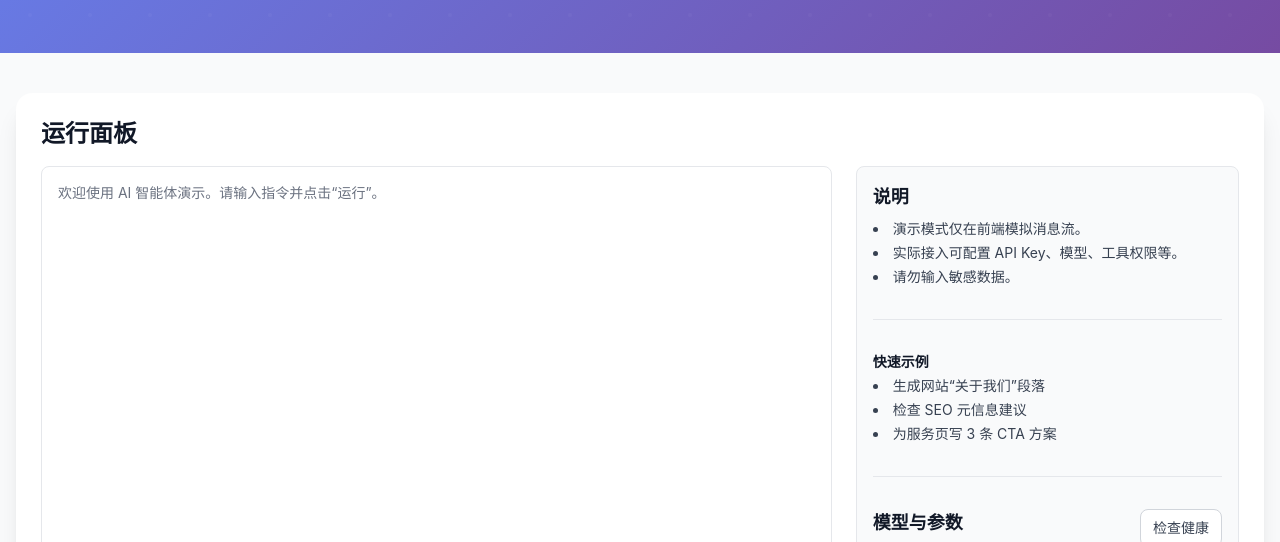
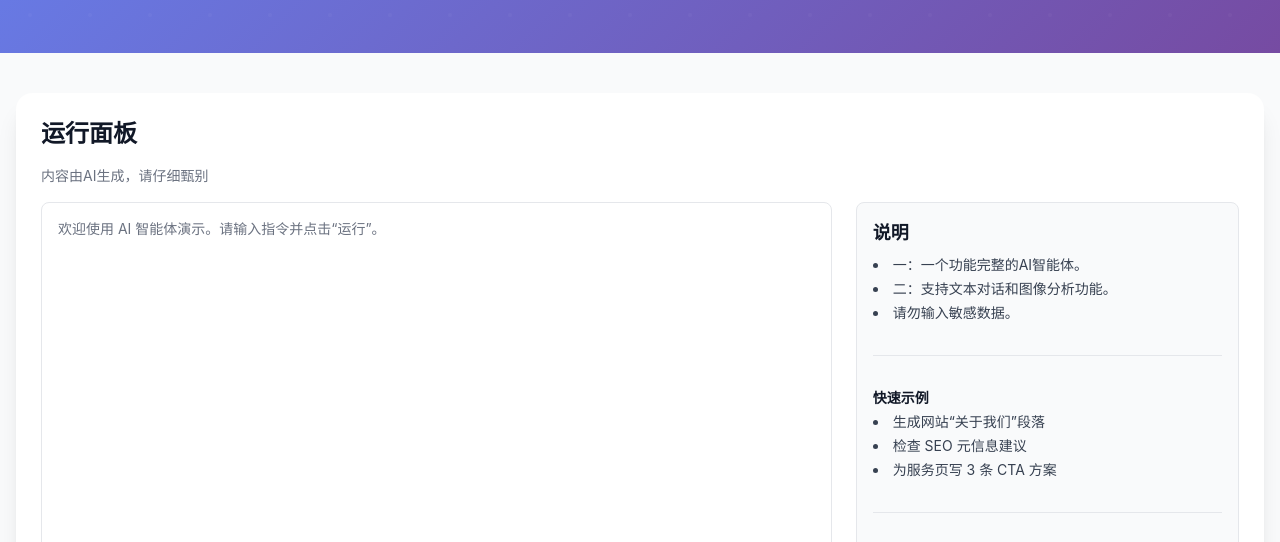
Before and after one commit to Fredwei77/emai2, a website built with Vite: page src/ai.html in a window 1280 px wide. Shown: the part 202-744 px from the top of the page. Built offline with nearby package versions, Linux system fonts and the light colour scheme.

Commit message:
feat(ai-ui): add disclaimer under run panel; update instructions bullets to 功能完整 / 文本+图像 支持

```diff
--- a/src/ai.html
+++ b/src/ai.html
@@ -51,6 +51,7 @@
     <section class="container mx-auto px-4 mb-16">
       <div class="modern-card p-6">
         <h2 class="text-2xl font-semibold text-gray-900 mb-4">运行面板</h2>
+<p class="text-sm text-gray-500 mb-4">内容由AI生成，请仔细甄别</p>
         <div class="grid md:grid-cols-3 gap-6">
           <div class="md:col-span-2">
             <div id="agent-messages" class="h-96 overflow-y-auto border border-gray-200 rounded-lg p-4 bg-white space-y-3" aria-live="polite" aria-label="会话消息">
@@ -77,8 +78,8 @@
             <div class="border border-gray-200 rounded-lg p-4 bg-gray-50">
               <h3 class="text-lg font-semibold text-gray-900 mb-2">说明</h3>
               <ul class="text-sm text-gray-700 list-disc list-inside space-y-1">
-                <li>演示模式仅在前端模拟消息流。</li>
-                <li>实际接入可配置 API Key、模型、工具权限等。</li>
+                <li>一：一个功能完整的AI智能体。</li>
+                <li>二：支持文本对话和图像分析功能。</li>
                 <li>请勿输入敏感数据。</li>
               </ul>
               <div class="divider"></div>
```
